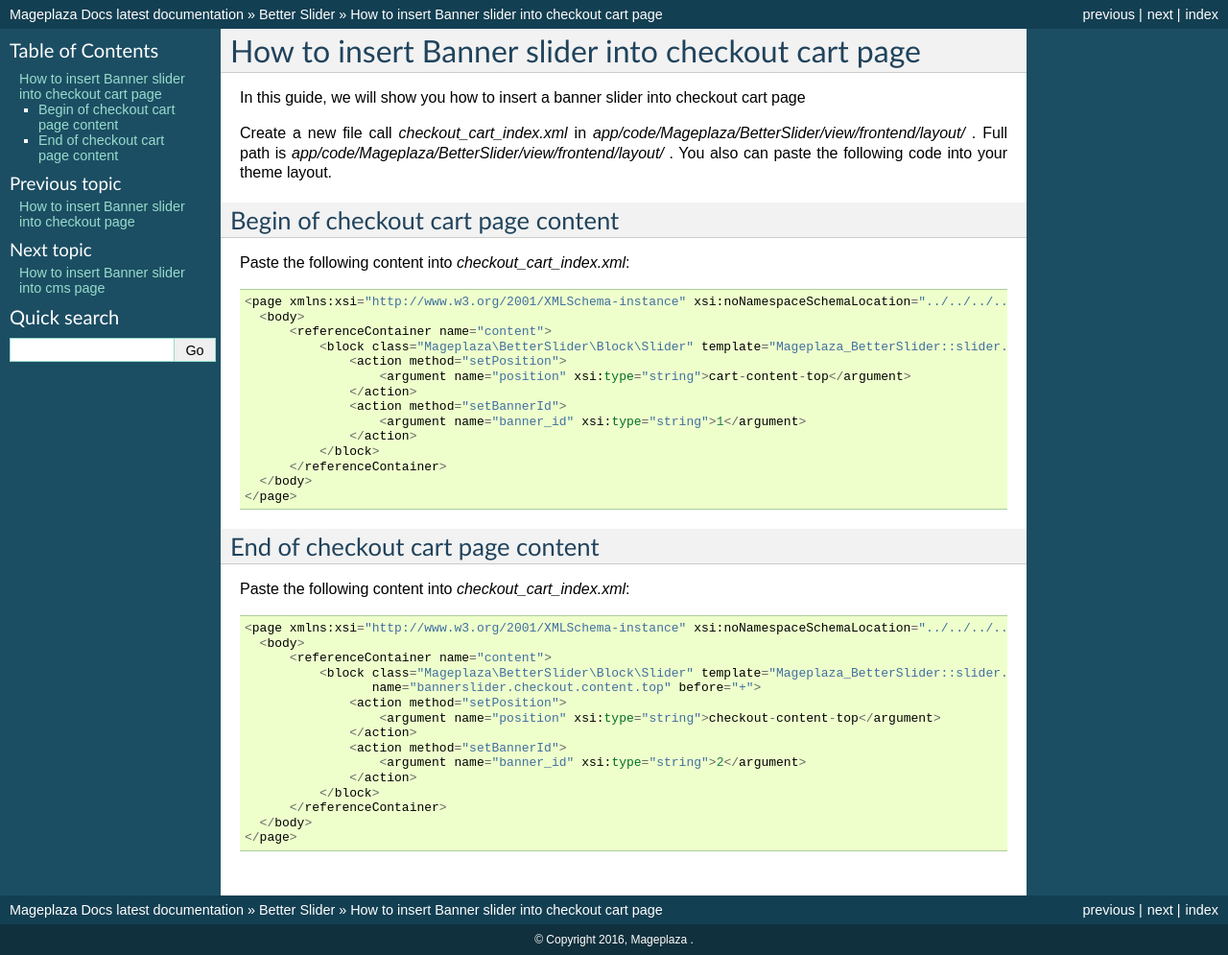
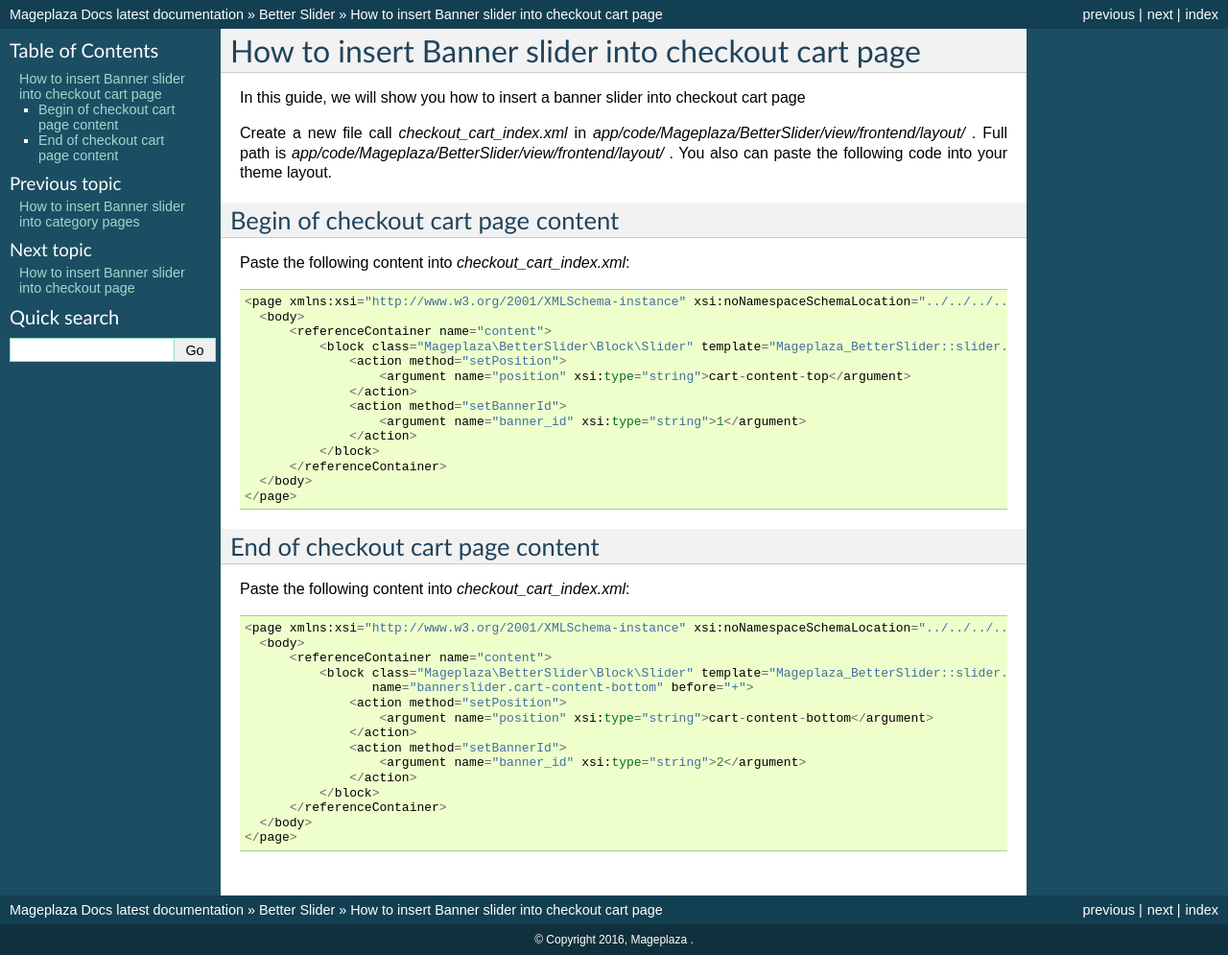
Before and after one commit to magepages/mpdocs, a Sphinx documentation site: the page built from docs/banner-slider-m2/how-to-insert-banner-slider-into-checkout-cart-pages.rst, in a window 1280 px wide. Shown: the whole page at 96% size. Built offline with Sphinx 7.4.7, drawn with Linux system fonts in a browser that asks for light colours; pages that are not in the unit, such as notebooks, are missing from menus.

Commit message:
Update and rename how-to-insert-banner-slider-into-checout-cart-pages.rst to how-to-insert-banner-slider-into-checkout-cart-pages.rst

```diff
--- a/docs/banner-slider-m2/how-to-insert-banner-slider-into-checout-cart-pages.rst
+++ b/docs/banner-slider-m2/how-to-insert-banner-slider-into-checkout-cart-pages.rst
@@ -39,9 +39,9 @@
     <body>
         <referenceContainer name="content">
             <block class="Mageplaza\BetterSlider\Block\Slider" template="Mageplaza_BetterSlider::slider.phtml"
-                   name="bannerslider.checkout.content.top" before="+">
+                   name="bannerslider.cart-content-bottom" before="+">
                 <action method="setPosition">
-                    <argument name="position" xsi:type="string">checkout-content-top</argument>
+                    <argument name="position" xsi:type="string">cart-content-bottom</argument>
                 </action>
                 <action method="setBannerId">
                     <argument name="banner_id" xsi:type="string">2</argument>
```
